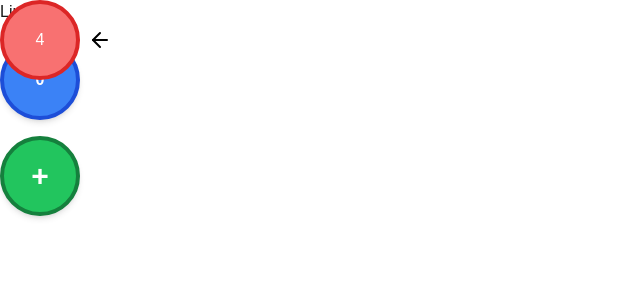
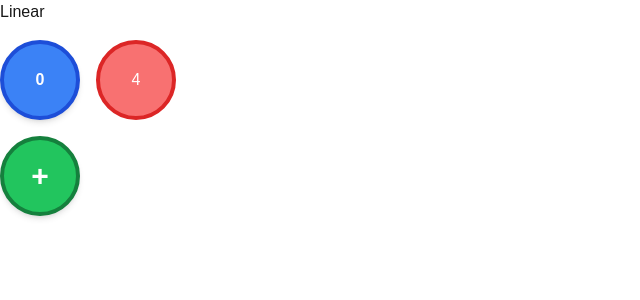
Before and after one commit to jwaldor/algorithm-visualization, a Next.js app in the folder visualization/algovis/: page /linear in a window 1280 px wide. Shown: the top 300 px of the page, without its empty margins (0-640 px from the left). Built offline with nearby package versions, Linux system fonts and the light colour scheme.

Commit message:
make searchTerm appear next to array elements

```diff
--- a/visualization/algovis/src/app/linear/page.tsx
+++ b/visualization/algovis/src/app/linear/page.tsx
@@ -1,6 +1,6 @@
 "use client";
 
-import { createRef, useMemo, useState, forwardRef } from "react";
+import { createRef, useMemo, useState, forwardRef, useEffect, RefObject } from "react";
 
 interface CircleProps {
     entry: number;
@@ -10,7 +10,7 @@ interface CircleProps {
 }
 
 const Circle = forwardRef<HTMLDivElement, CircleProps>(({ entry, executing, array, setNumbers }, ref) => (
-    <div ref={ref} className="w-20 h-20 rounded-full bg-blue-500 border-4 border-blue-700 flex items-center justify-center text-white font-bold shadow-md hover:bg-blue-400 transition-colors duration-300">
+    <div ref={ref} className="w-20 h-20 rounded-full bg-blue-500 border-4 border-blue-700 grid place-items-center text-white font-bold shadow-md hover:bg-blue-400 transition-colors duration-300">
         {executing ? (
             array[entry]
         ) : (
@@ -55,8 +55,12 @@ export default function Page() {
     const [numbers, setNumbers] = useState<number[]>([0]);
     const [searchTerm, setSearchTerm] = useState<number | null>(4);
     const [executing, setExecuting] = useState<boolean>(true);
-
-    const circleRefs = useMemo(() => numbers.map(() => createRef<HTMLDivElement>()), [numbers]);
+    // const [circleRefs,setCircleRefs] = useState<null|RefObject<HTMLDivElement>[]>(null)
+    // useEffect(()=> {
+    //     const circleRefs =  numbers.map(() => createRef<HTMLDivElement>())
+    //     setCircleRefs(circleRefs)
+    // }, [numbers])
+        const circleRefs =  numbers.map(() => createRef<HTMLDivElement>())
 
     const handleAddNumber = () => {
         setNumbers([...numbers, 0]);
@@ -67,7 +71,7 @@ export default function Page() {
             <h1>Linear</h1>
             <div className="flex flex-col justify-center gap-4 my-4">
                 {numbers.map((number, index) => (
-                    <div key={index} className="relative">
+                    <div key={index} className="flex flex-row">
                         <Circle
                             ref={circleRefs[index]}
                             entry={index}
@@ -75,28 +79,16 @@ export default function Page() {
                             executing={executing}
                             setNumbers={setNumbers}
                         />
+
+                        {executing && searchTerm !== null && index === i && (
+                            <div className="ml-4 w-20 h-20 rounded-full bg-red-400 border-4 border-red-600 grid place-items-center text-white">
+                                {searchTerm}
+                            </div>
+                        )}
                     </div>
                 ))}
                 <PlusButton onClick={handleAddNumber} />
             </div>
-            {searchTerm !== null && executing && (
-                <div className="absolute" style={{
-                    left: circleRefs[i].current ? `calc(${circleRefs[i].current.getBoundingClientRect().right}px + 2rem)` : '0',
-                    top: circleRefs[i].current ? `${circleRefs[i].current.getBoundingClientRect().top}px` : '0',
-                }}>
-                    <div className="relative">
-                        <div className="absolute left-full top-1/2 transform -translate-y-1/2 ml-2">
-                            <svg width="24" height="24" viewBox="0 0 24 24" fill="none" xmlns="http://www.w3.org/2000/svg">
-                                <path d="M19 12H5" stroke="black" strokeWidth="2" strokeLinecap="round" strokeLinejoin="round"/>
-                                <path d="M12 19L5 12L12 5" stroke="black" strokeWidth="2" strokeLinecap="round" strokeLinejoin="round"/>
-                            </svg>
-                        </div>
-                        <div className="w-20 h-20 rounded-full bg-red-400 border-4 border-red-600 flex items-center justify-center text-white">
-                            {searchTerm}
-                        </div>
-                    </div>
-                </div>
-            )}
         </div>
     )
 
```
